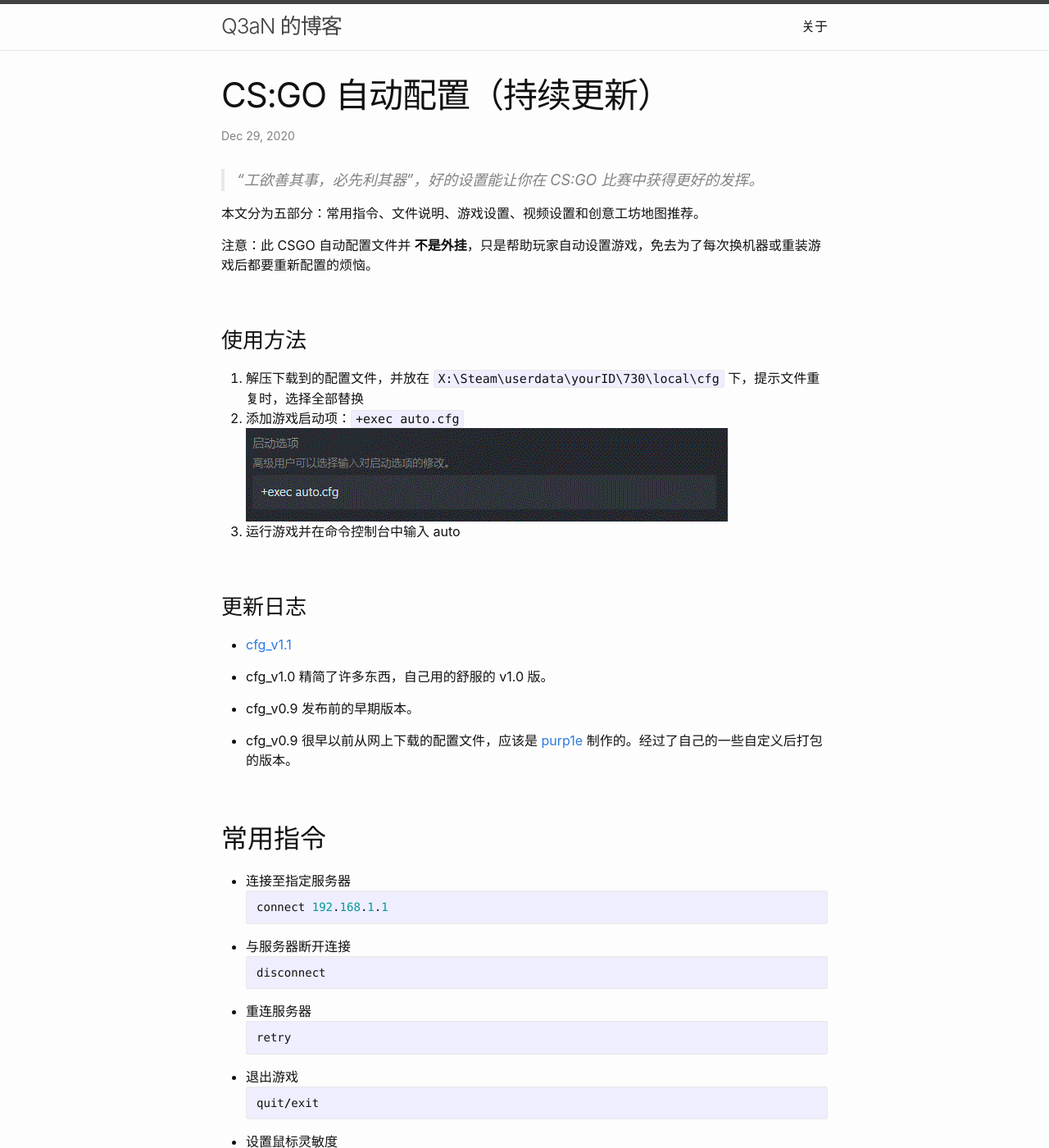
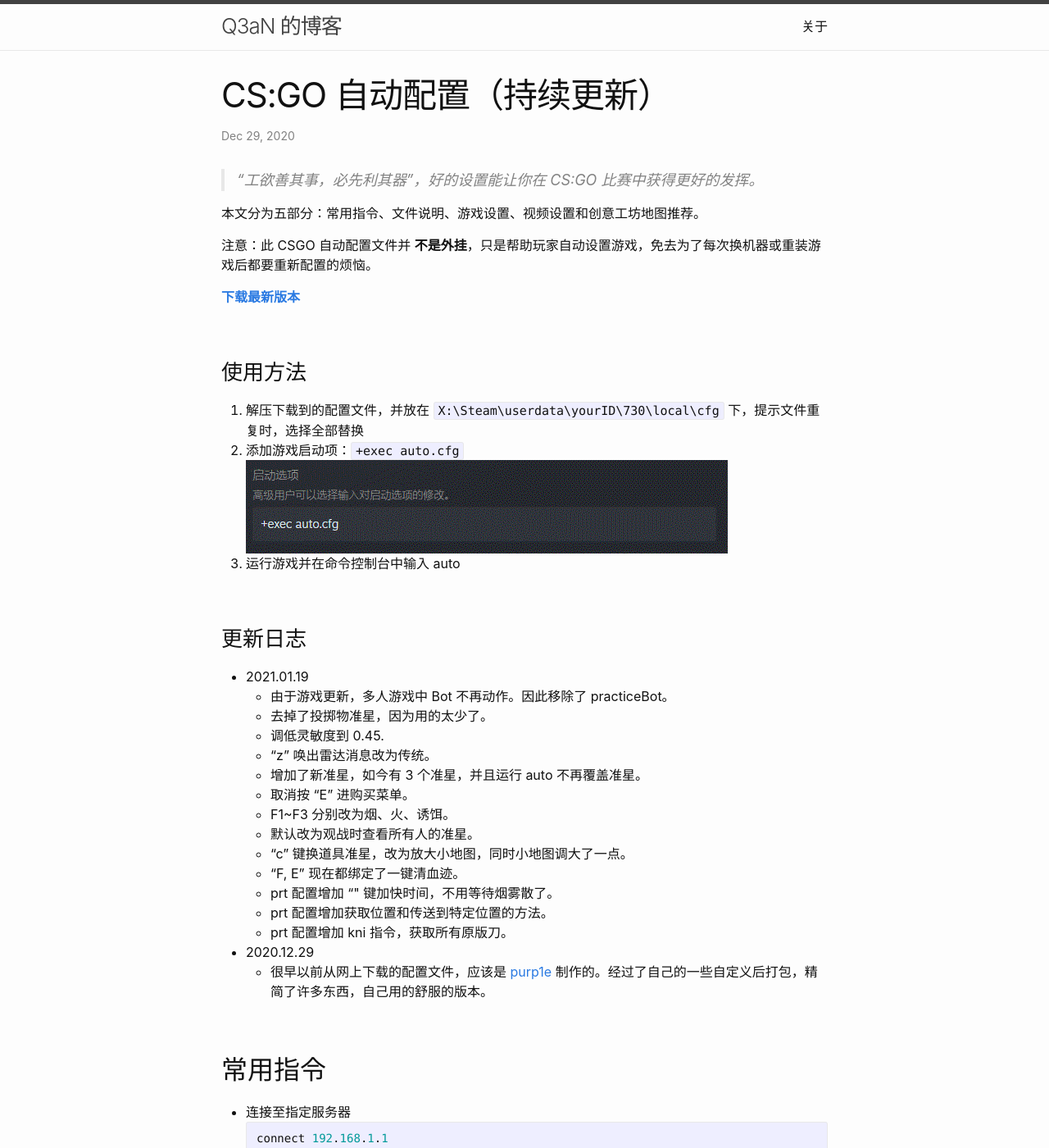
Before and after one commit to quan3969/quan3969.github.io, a Jekyll site: the page built from _posts/2020-12-29-csgo-auto-script.md, in a window 1280 px wide and 1400 px high. Shown: the whole window at 82% size. Built offline with Jekyll 4.4.1, drawn with Linux system fonts in a browser that asks for light colours; some of the changed text lies outside the part shown.

Commit message:
new content

````diff
--- a/_posts/2020-12-29-csgo-auto-script.md
+++ b/_posts/2020-12-29-csgo-auto-script.md
@@ -10,6 +10,8 @@
 
 注意：此 CSGO 自动配置文件并 **不是外挂**，只是帮助玩家自动设置游戏，免去为了每次换机器或重装游戏后都要重新配置的烦恼。
 
+**[下载最新版本](https://github.com/quan3969/csgo_auto_config/archive/main.zip)**
+
 ### 使用方法
 1. 解压下载到的配置文件，并放在 `X:\Steam\userdata\yourID\730\local\cfg` 下，提示文件重复时，选择全部替换
 2. 添加游戏启动项：`+exec auto.cfg`
@@ -18,16 +20,23 @@
 
 ### 更新日志
 
-* [cfg_v1.1](https://github.com/quan3969/csgo_auto_config/archive/main.zip)
+* 2021.01.19
+  * 由于游戏更新，多人游戏中 Bot 不再动作。因此移除了 practiceBot。
+  * 去掉了投掷物准星，因为用的太少了。
+  * 调低灵敏度到 0.45.
+  * "z" 唤出雷达消息改为传统。
+  * 增加了新准星，如今有 3 个准星，并且运行 auto 不再覆盖准星。
+  * 取消按 "E" 进购买菜单。
+  * F1~F3 分别改为烟、火、诱饵。
+  * 默认改为观战时查看所有人的准星。
+  * "c" 键换道具准星，改为放大小地图，同时小地图调大了一点。
+  * "F, E" 现在都绑定了一键清血迹。
+  * prt 配置增加 "\" 键加快时间，不用等待烟雾散了。
+  * prt 配置增加获取位置和传送到特定位置的方法。
+  * prt 配置增加 kni 指令，获取所有原版刀。
 
-* cfg_v1.0
-  精简了许多东西，自己用的舒服的 v1.0 版。
-
-* cfg_v0.9
-  发布前的早期版本。
-
-* cfg_v0.9
-  很早以前从网上下载的配置文件，应该是 [purp1e](https://github.com/Purple-CSGO/Cfg-Preset-By-Purp1e) 制作的。经过了自己的一些自定义后打包的版本。
+* 2020.12.29
+  * 很早以前从网上下载的配置文件，应该是 [purp1e](https://github.com/Purple-CSGO/Cfg-Preset-By-Purp1e) 制作的。经过了自己的一些自定义后打包，精简了许多东西，自己用的舒服的版本。
 
 ## 常用指令
 * 连接至指定服务器
@@ -58,6 +67,11 @@
 * 设置音量
 ```c
 volume 1
+```
+
+* 立即自杀
+```c
+kill
 ```
 
 ## 文件说明
@@ -92,6 +106,16 @@
 * 关闭拾取武器自动切换
 ```c
 cl_autowepswitch "0"
+```
+
+* 取消按 "E" 进入购买菜单
+```c
+cl_use_opens_buy_menu "0"
+```
+
+* 查看所有人的自定义准星
+```c
+cl_show_observer_crosshair "2"
 ```
 
 * 启用命令控制台
@@ -161,6 +185,11 @@
 alias "+crosshair_throw" "exec crosshair_throw.cfg"
 alias "-crosshair_throw" "exec crosshair.cfg"
 bind "c" "+crosshair_throw"
+```
+
+* 放大小地图，看清混烟敌人和火、雷后的敌人：“C”
+```c
+bind "c" "toggle cl_radar_scale 1.0 0.4"
 ```
 
 * 道具切换：“F1~F5”
````
